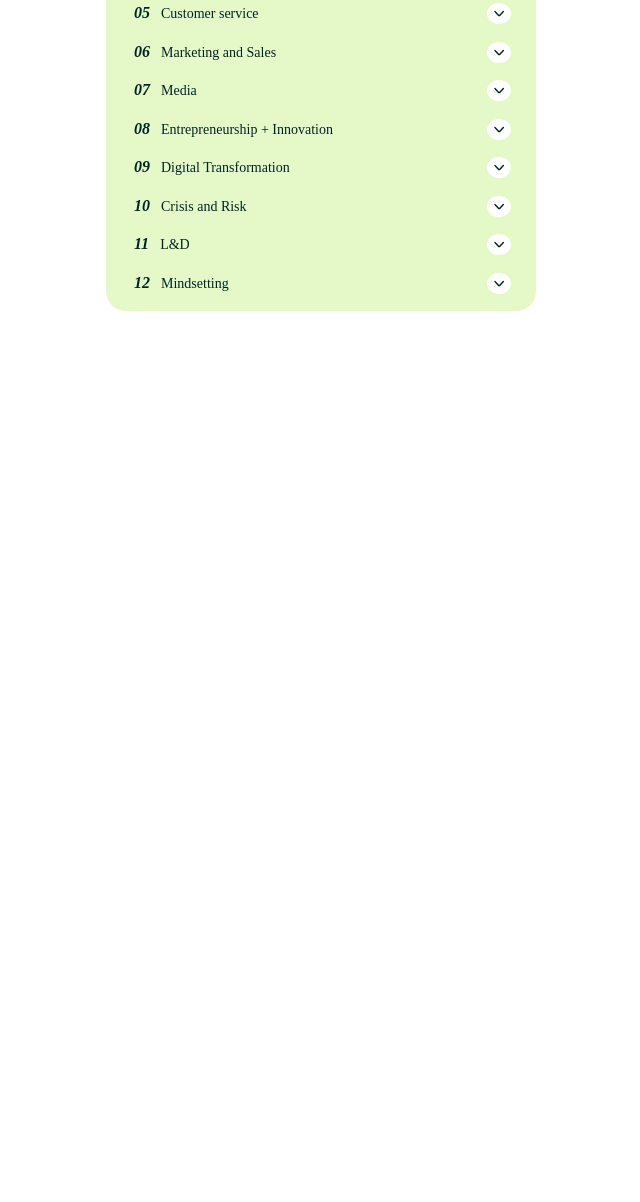
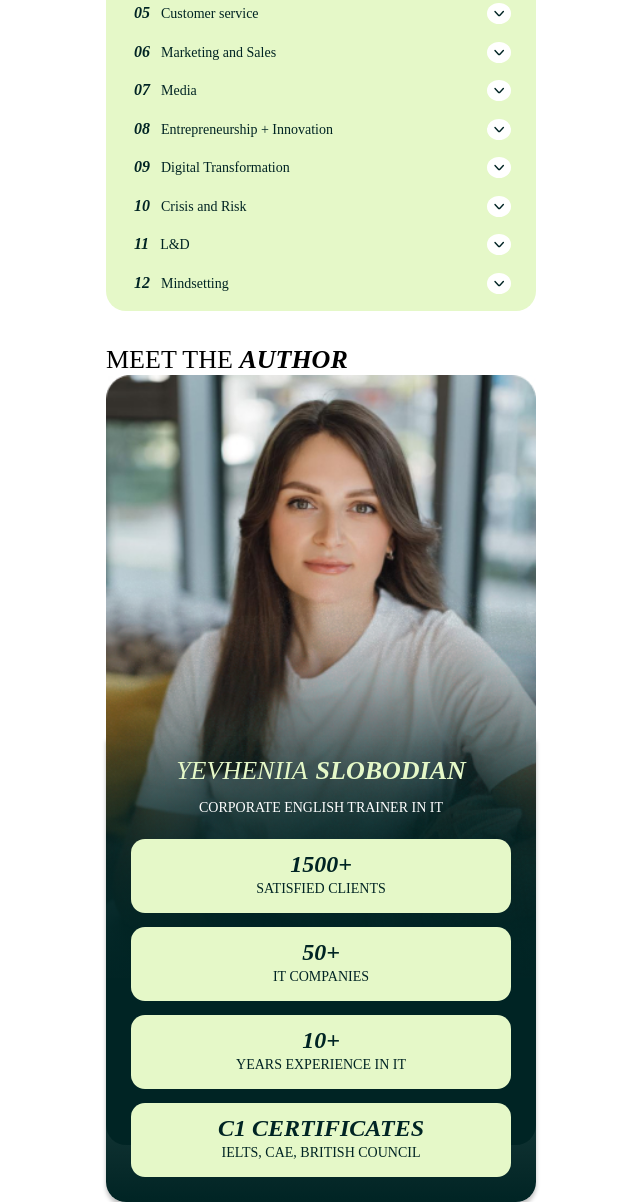
Before and after one commit to VNeskoromnaya/english_lab_forit, a plain HTML site: page index.html in a window 1280 px wide. Shown: the part 2921-4123 px from the top of the page, without its empty margins (319-959 px from the left). Before the commit the page ends 3232 px from the top, so only its background shows below. Drawn offline with Linux system fonts and the light colour scheme.

Commit message:
Add section The author, html-code and css for this section

```diff
--- a/css/styles.css
+++ b/css/styles.css
@@ -354,7 +354,7 @@
 }
 
 .program__item {
-  min-width: 290px;
+  min-width: 245px;
   /* font-family: var(--font-family); */
   display: flex;
   justify-content: space-between;
@@ -389,6 +389,105 @@
   width: 11px;
 }
 
+/* Section The author */
+.author {
+  margin-top: 35px;
+}
+
+.author__wrapper {
+  background-color: #002424;
+  max-height: 770px;
+  border-radius: 20px;
+  position: relative;
+}
+
+.author__photo img {
+  width: 100%;
+}
+
+.author__list {
+  width: 100%;
+  min-height: 442px;
+  position: relative;
+  bottom: 245px;
+  list-style: none;
+  padding: 0 25px 25px 25px;
+  background: linear-gradient(
+    rgba(0, 36, 36, 0),
+    rgba(0, 36, 36, 0.8),
+    rgb(0, 36, 36)
+  );
+  border-radius: 0 0 20px 20px;
+  box-shadow: 0 4px 4px 0 rgba(0, 0, 0, 0.25);
+  display: flex;
+  flex-direction: column;
+  justify-content: flex-end;
+}
+
+.author__item {
+  margin-top: 14px;
+  min-width: 295px;
+  height: 74px;
+  border-radius: 14px;
+  display: flex;
+  flex-direction: column;
+  justify-content: center;
+  align-items: center;
+  background: #e5f8c8;
+  /* background: var(--3); */
+  /* font-family: var(--font-family); */
+  font-style: italic;
+  font-weight: 700;
+  font-size: 24px;
+  line-height: 108%;
+  text-transform: uppercase;
+  color: #002424;
+  /* color: var(--1); */
+}
+
+.author__item:nth-child(1) {
+  /* background-color: none; */
+  display: flex;
+  flex-direction: row;
+  flex-wrap: wrap;
+  /* background: #e5f8c8; */
+  background-color: rgba(0, 36, 36, 0);
+  /* font-family: var(--font-family); */
+  font-weight: 400;
+  font-size: 26px;
+  text-transform: uppercase;
+  color: #e5f8c8;
+  /* color: var(--3); */
+}
+
+.author__item_bold {
+  color: #e5f8c8;
+  font-style: italic;
+  font-weight: 700;
+  margin-left: 8px;
+  /* color: var(--3); */
+}
+
+.author__item:nth-child(1) .author__item_small {
+  display: block;
+  /* font-family: var(--font-family); */
+  font-weight: 400;
+  font-size: 14px;
+  line-height: 157%;
+  color: #fff;
+  /* color: var(--5); */
+}
+
+.author__item_small {
+  display: block;
+  /* font-family: var(--font-family); */
+  font-weight: 400;
+  font-size: 14px;
+  font-style: normal;
+  line-height: 157%;
+  color: #002424;
+  /* color: var(--1); */
+}
 /* стилизация ромбом каждого элемента li списка */
 
 /* проверить на сегодня актуальную ширину моб телефонов  */
--- a/index.html
+++ b/index.html
@@ -290,6 +290,43 @@
             </li>
           </ol>
         </section>
+
+        <section class="author">
+          <h2 class="title">
+            Meet the
+            <span class="title__bold">author</span>
+          </h2>
+
+          <div class="author__wrapper">
+            <div class="author__photo">
+              <img src="./img/author_bg.jpg" alt="author's photo" />
+            </div>
+            <ul class="author__list">
+              <li class="author__item">
+                Yevheniia <span class="author__item_bold"> Slobodian</span>
+                <span class="author__item_small"
+                  >Corporate English trainer in IT</span
+                >
+              </li>
+              <li class="author__item">
+                1500+ <span class="author__item_small">satisfied clients</span>
+              </li>
+              <li class="author__item">
+                50+ <span class="author__item_small">IT companies</span>
+              </li>
+              <li class="author__item">
+                10+
+                <span class="author__item_small">years experience in IT</span>
+              </li>
+              <li class="author__item">
+                c1 certificates
+                <span class="author__item_small"
+                  >IELTs, CAE, British Council</span
+                >
+              </li>
+            </ul>
+          </div>
+        </section>
       </div>
     </main>
   </body>
```
Also changed, not shown: img/author_bg.jpg (added), 1 other file. Lines whose indentation alone changed are shown as unchanged.
